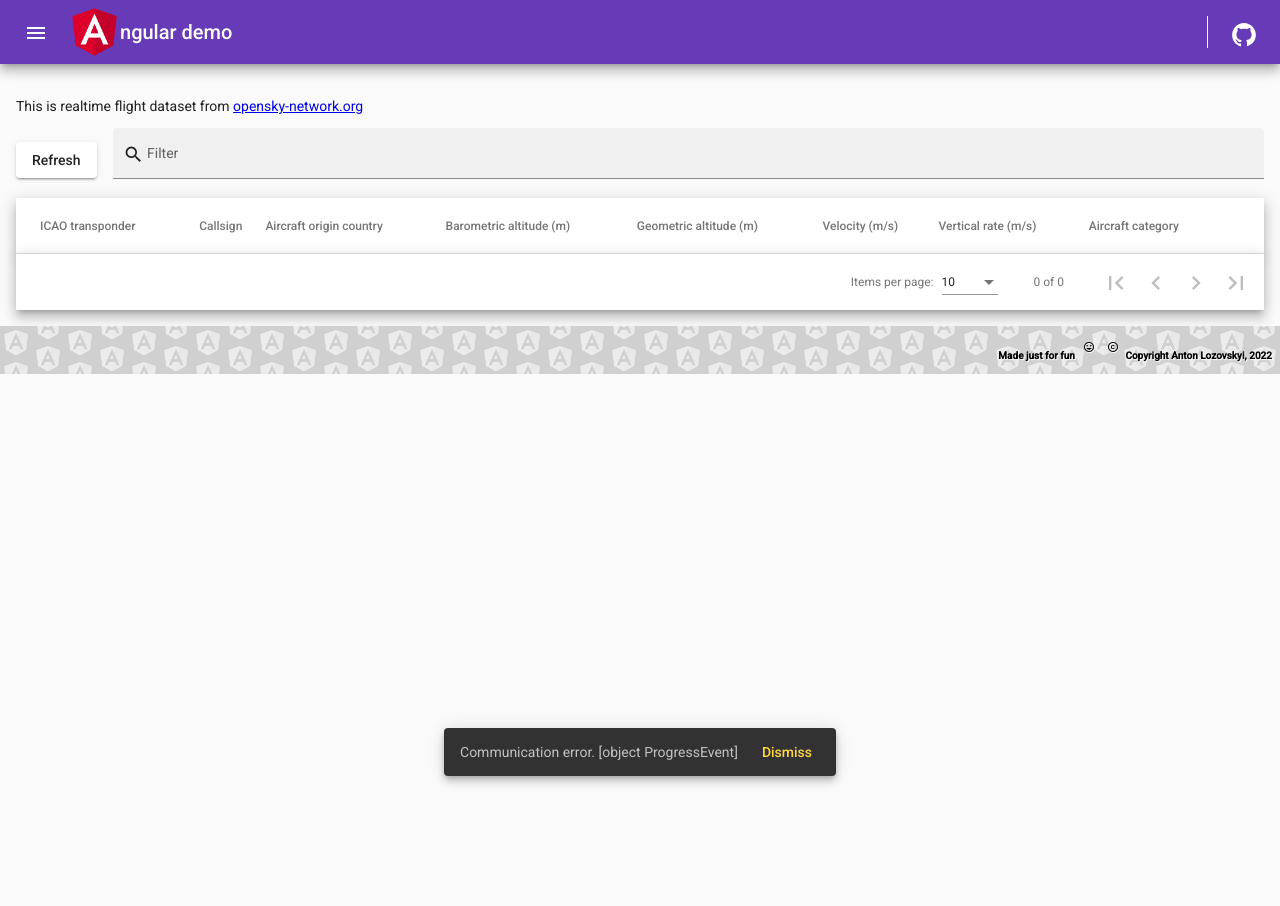
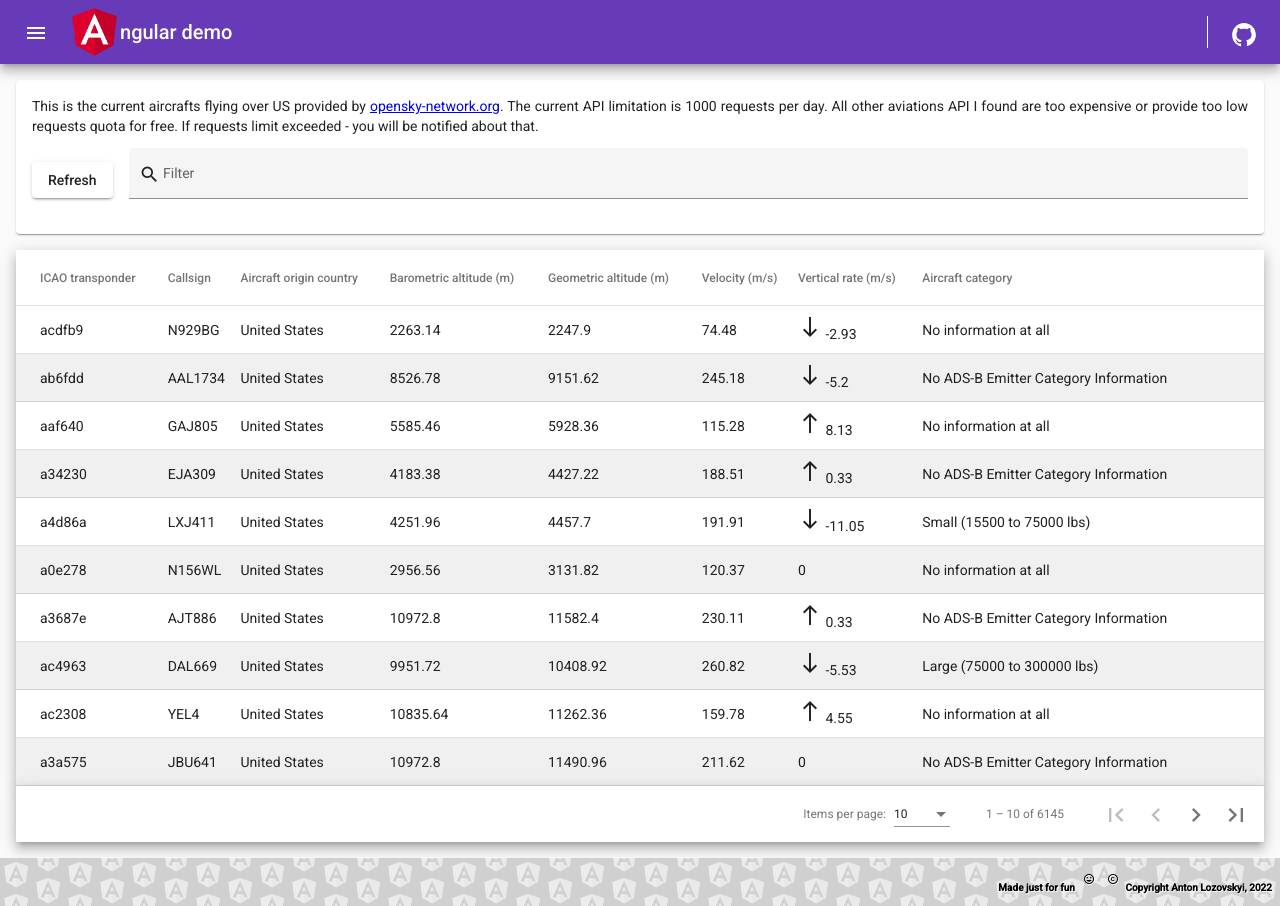
Before and after one commit to aloz/ngdemo, an Angular app in the folder ngdemo/: page /opensky in a window 1280 px wide. Before the commit the page ends 800 px from the top, so only its background shows below. Built offline with nearby package versions, Linux system fonts and the light colour scheme; no server answers.

Commit message:
OpenSky module: toolbar is changed

```diff
--- a/ngdemo/src/app/opensky/opensky.component.css
+++ b/ngdemo/src/app/opensky/opensky.component.css
@@ -1,15 +1,3 @@
-div.gap-top {
-  height: var(--aloz-gap);
-}
-
-.gap-tab-icon {
-  margin-right: var(--aloz-gap);
-}
-
-.margin-general {
-  margin: var(--aloz-gap);
-}
-
 .table {
   width: 100%;
 }
@@ -38,13 +26,17 @@ div.gap-top {
   width: 100%;
 }
 
-.tools-container {
+.tools-card {
+    margin-bottom: var(--aloz-gap);
+}
+
+.tools-controls-container {
   display: flex;
   align-items: baseline;
   width: 100%;
 }
 
-.tools-filter {
+.tools-controls-filter {
   margin-left: var(--aloz-gap);
   width: 100%;
 }
--- a/ngdemo/src/app/opensky/opensky.component.html
+++ b/ngdemo/src/app/opensky/opensky.component.html
@@ -1,17 +1,18 @@
-<div class="gap-top"></div>
-
-<p>
-  This is realtime flight dataset from
-  <a href="https://opensky-network.org/" target="_blank">opensky-network.org</a>
+<mat-card class="tools-card">
+  <mat-card-content>
+    <p class="text-align-justify">
+      This is the current aircrafts flying over US provided by <a href="https://openskynetwork.github.io/opensky-api/rest.html" target="_blank">opensky-network.org</a>.
+      The current API limitation is 1000 requests per day.
+      All other aviations API I found are too expensive or provide too low requests quota for free.
+      If requests limit exceeded - you will be notified about that.
     </p>
-
-<div class="tools-container">
+    <div class="tools-controls-container">
 
       <div>
         <button mat-raised-button (click)="beginHttpRequest()">Refresh</button>
       </div>
 
-  <div class="tools-filter">
+      <div class="tools-controls-filter">
         <mat-form-field class="filter-input" appearance="fill">
           <mat-label>Filter</mat-label>
           <input matInput (keyup)="applyFilter($event)" placeholder="Type any data">
@@ -19,6 +20,11 @@
         </mat-form-field>
       </div>
     </div>
+
+  </mat-card-content>
+
+</mat-card>
+
 
 <table mat-table [dataSource]="matTableDataSource" [trackBy]="trackRows" class="mat-elevation-z8 table">
 
--- a/ngdemo/src/app/opensky/opensky.component.ts
+++ b/ngdemo/src/app/opensky/opensky.component.ts
@@ -64,8 +64,8 @@ export class OpenskyComponent implements OnInit, AfterViewInit {
     this._progressRequestService.show();
 
     this._httpcli.get<openSkyStateWrapper>(
-      'https://opensky-network.org/api/states/all?lamin=18.91619&lomin=-171.791110603&lamax=71.3577635769&lomax=-66.96466&extended=1',
-      // '/assets/states1.json', // TODO
+      // 'https://opensky-network.org/api/states/all?lamin=18.91619&lomin=-171.791110603&lamax=71.3577635769&lomax=-66.96466&extended=1',
+      '/assets/states1.json', // TODO
       { headers: this._httpHeaders }
     ).subscribe(resp => {
       this._dataSource = resp.states.map((item => new openSkyStateView(<any>item)));
--- a/ngdemo/src/app/opensky/opensky.module.ts
+++ b/ngdemo/src/app/opensky/opensky.module.ts
@@ -9,6 +9,7 @@ import { MatPaginatorModule } from '@angular/material/paginator';
 import { MatFormFieldModule, } from '@angular/material/form-field';
 import { MatInputModule } from '@angular/material/input';
 import { MatButtonModule } from '@angular/material/button';
+import { MatCard, MatCardModule } from '@angular/material/card';
 
 import { OpenskyRoutingModule } from './opensky-routing.module';
 import { OpenskyComponent } from './opensky.component';
@@ -29,6 +30,7 @@ import { OpenskyComponent } from './opensky.component';
     MatFormFieldModule,
     MatInputModule,
     MatButtonModule,
+    MatCardModule,
 
     OpenskyRoutingModule,
   ]
--- a/ngdemo/src/styles.css
+++ b/ngdemo/src/styles.css
@@ -15,3 +15,7 @@ body { margin: 0; font-family: Roboto, "Helvetica Neue", sans-serif;}
   --aloz-zindex-toolbar: 65535;
   --aloz-zindex-progress-request: 65536;
 }
+
+.text-align-justify {
+  text-align: justify;
+}
```
Lines whose indentation alone changed are shown as unchanged.
